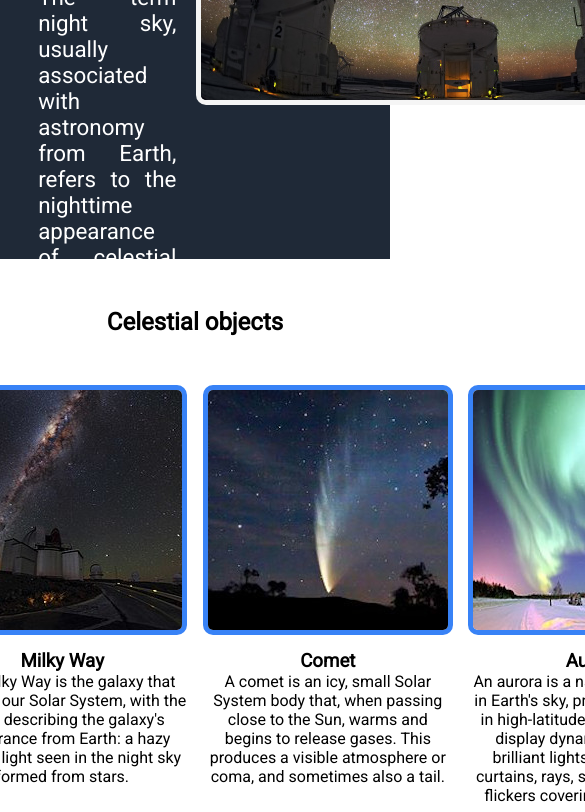
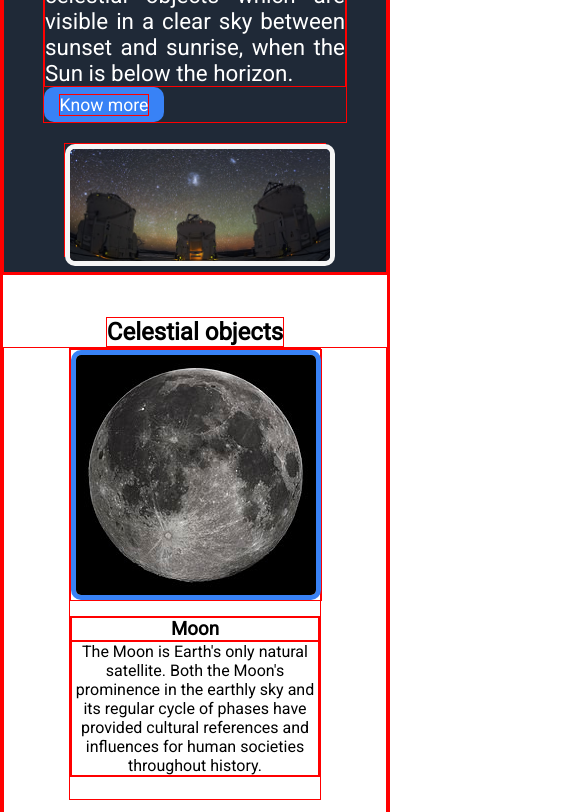
Before and after one commit to AmosMVL2261/LandingPage, a plain HTML site: page index.html in a window 390 px wide. Shown: the part 290-1102 px from the top of the page, 585 px wide, since content can reach past the window. Drawn offline with Linux system fonts and the light colour scheme.

Commit message:
responsive

```diff
--- a/styles/style.css
+++ b/styles/style.css
@@ -1,4 +1,5 @@
 * {
+    border: 1px solid red;
     padding: 0vh 0vw;
     margin: 0vh 0vw;
     font-family: 'Roboto', sans-serif;
@@ -62,12 +63,14 @@ div.general_options p {
 }
 
 
-.front_text, .front_image{
-    width: 40vw;
-    height: 32vh;
+.front_image{
+    height: 225px;
+    width: 540px;
 }
 
 .front_text{
+    height: 300px;
+    width: 530px;
     display: flex;
     flex-flow: column nowrap;
     justify-content: space-evenly;
@@ -111,7 +114,8 @@ div.front_text button{
 
 /* Information */
 section.information {
-    height: 80vh;
+    padding: 5vh 0vw;
+    height: auto;
     display: flex;
     flex-flow: column nowrap;
     justify-content: center;
@@ -127,6 +131,7 @@ section.information {
 
 .container {
     height: 65vh;
+    height: auto;
     /*max-width: 100vw;*/
     display: flex;
     flex-flow: row nowrap;
@@ -190,6 +195,10 @@ section.advice {
     align-items: center;
 }
 
+section#advice {
+    padding: 5vh 0vw;
+}
+
 .advice_box {
     color:white;
     background-color: #3882F6;
@@ -236,3 +245,51 @@ button a{text-decoration:none; color:white}
 button a:hover{text-decoration:underline;}
 button a:link {color:white;}
 button li a:visited{color:white;}
+
+
+@media only screen and (max-width: 1300px) {
+    div.front_text, section#information, .container {
+        height: auto;
+    }
+    .advice_box,  #advice{
+        padding: 10px 10px;
+    }
+    div.front_image {
+        height: 112px;
+        width: 260px;
+        margin-bottom: 15px;
+    }
+    div.front_image img {
+        height: 112px;
+        width: 260px;
+    }
+    .container {
+        flex-flow: row wrap;
+    }
+}
+
+@media only screen and (max-width: 1050px) {
+    .general_options, .front_text, .information, .advice_box, #advice, section#information,  .container {
+        height: auto;
+    }
+    .advice_box{
+        padding: 10px 10px;
+    }
+    .front{
+        flex-flow: row wrap;
+        height: fit-content;
+    }
+    div.front_image {
+        height: 112px;
+        width: 260px;
+        margin-bottom: 15px;
+    }
+    div.front_image img {
+        height: 112px;
+        width: 260px;
+    }
+    ul{
+        gap: 1vw;
+        padding: 0px;
+    }
+}
```
